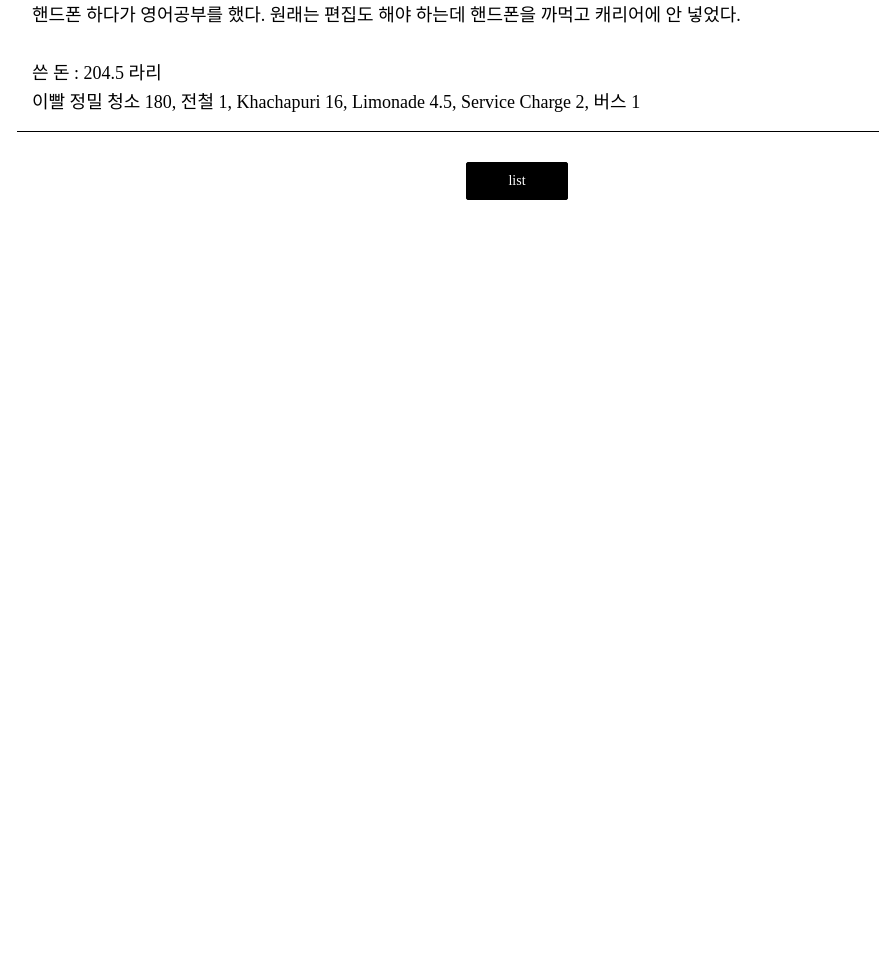
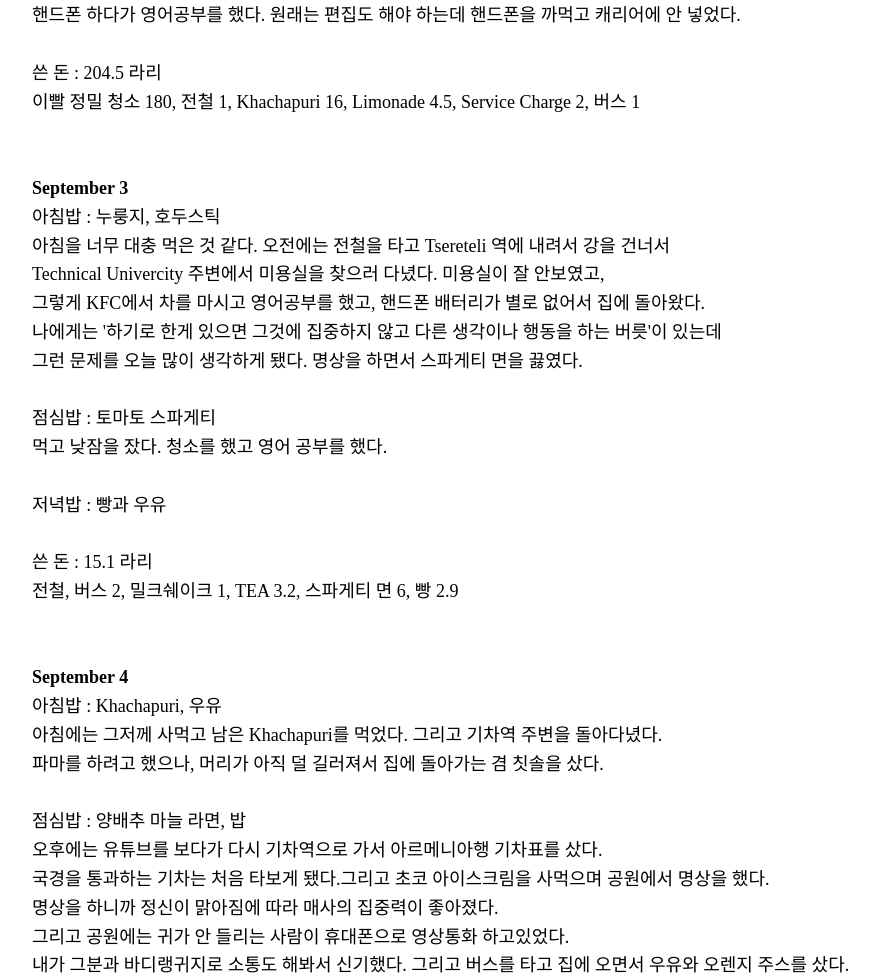
Before and after one commit to Dengsensoo/Dengsen, a plain HTML site: page diarye7.html in a window 1280 px wide. Shown: the part 744-1719 px from the top of the page, without its empty margins (123-1002 px from the left). Before the commit the page ends 1044 px from the top, so only its background shows below. Drawn offline with Linux system fonts and the light colour scheme.

Commit message:
Add files via upload

```diff
--- a/diarye7.html
+++ b/diarye7.html
@@ -51,7 +51,34 @@
                         미용실을 가려고 했지만 시간이 늦어서 내일 가기로 하고 집에 버스타고 왔다.<br>
                         핸드폰 하다가 영어공부를 했다. 원래는 편집도 해야 하는데 핸드폰을 까먹고 캐리어에 안 넣었다.<br><br>
                         쓴 돈 : 204.5 라리<br>
-                        이빨 정밀 청소 180, 전철 1, Khachapuri 16, Limonade 4.5, Service Charge 2, 버스 1
+                        이빨 정밀 청소 180, 전철 1, Khachapuri 16, Limonade 4.5, Service Charge 2, 버스 1<br><br><br>
+                        <strong>September 3</strong><br>
+                        아침밥 : 누룽지, 호두스틱<br>
+                        아침을 너무 대충 먹은 것 같다. 오전에는 전철을 타고 Tsereteli 역에 내려서 강을 건너서<br>
+                        Technical Univercity 주변에서 미용실을 찾으러 다녔다. 미용실이 잘 안보였고,<br>
+                        그렇게 KFC에서 차를 마시고 영어공부를 했고, 핸드폰 배터리가 별로 없어서 집에 돌아왔다.<br>
+                        나에게는 '하기로 한게 있으면 그것에 집중하지 않고 다른 생각이나 행동을 하는 버릇'이 있는데<br>
+                        그런 문제를 오늘 많이 생각하게 됐다. 명상을 하면서 스파게티 면을 끓였다.<br><br>
+                        점심밥 : 토마토 스파게티<br>
+                        먹고 낮잠을 잤다. 청소를 했고 영어 공부를 했다.<br><br>
+                        저녁밥 : 빵과 우유<br><br>
+                        쓴 돈 : 15.1 라리<br>
+                        전철, 버스 2, 밀크쉐이크 1, TEA 3.2, 스파게티 면 6, 빵 2.9<br><br><br>
+                        <strong>September 4</strong><br>
+                        아침밥 : Khachapuri, 우유<br>
+                        아침에는 그저께 사먹고 남은 Khachapuri를 먹었다. 그리고 기차역 주변을 돌아다녔다.<br>
+                        파마를 하려고 했으나, 머리가 아직 덜 길러져서 집에 돌아가는 겸 칫솔을 샀다.<br><br>
+                        점심밥 : 양배추 마늘 라면, 밥<br>
+                        오후에는 유튜브를 보다가 다시 기차역으로 가서 아르메니아행 기차표를 샀다.<br>
+                        국경을 통과하는 기차는 처음 타보게 됐다.그리고 초코 아이스크림을 사먹으며 공원에서 명상을 했다.<br>
+                        명상을 하니까 정신이 맑아짐에 따라 매사의 집중력이 좋아졌다.<br>
+                        그리고 공원에는 귀가 안 들리는 사람이 휴대폰으로 영상통화 하고있었다.<br>
+                        내가 그분과 바디랭귀지로 소통도 해봐서 신기했다. 그리고 버스를 타고 집에 오면서 우유와 오렌지 주스를 샀다.<br><br>
+                        저녁밥 : 간장비빔밥<br>
+                        명상을 또 하고, 영어를 하니까 공부가 잘 됐다. 이후, 예레반의 숙소 검색, 영상편집도 했다.<br>
+                        내일 아침에는 꼭 명상을 빼먹지 않도록 다짐했다.<br><br>
+                        쓴 돈 : 144.5 라리<br>
+                        Limonade Mineral Water 2.5, 칫솔 3, 버스 2, 기차표 125, 화이트 초코 아이스크림 3, 오렌지 주스 4.5, 우유 4.5
                     </div>
                 </div>
                 <div class="bt_wrap">
```
Also changed, not shown: diary7.html (+28 -1 lines).
